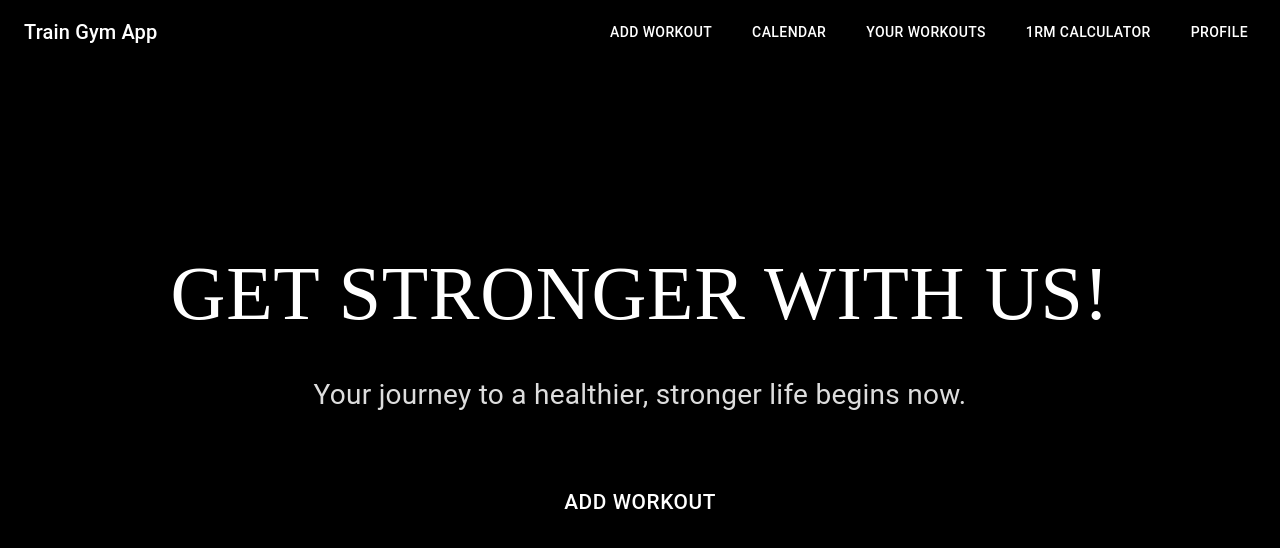
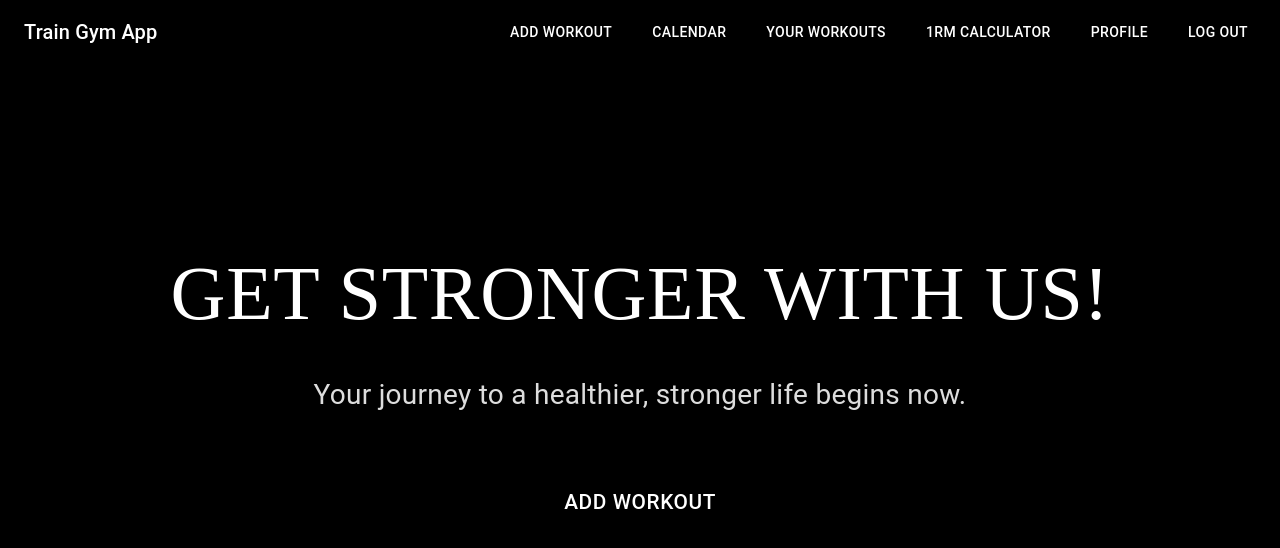
Before and after one commit to konris39/TrainGymAppCalendar, a React (Create React App) app in the folder train-gym-app-calendar-frontend/: page /main in a window 1280 px wide. Shown: the top 548 px of the page. Built offline with nearby package versions, Linux system fonts and the light colour scheme.

Commit message:
feat: managing trainer role and view for trainer

```diff
--- a/train-gym-app-calendar-frontend/src/App.tsx
+++ b/train-gym-app-calendar-frontend/src/App.tsx
@@ -14,6 +14,8 @@ import OneRMCalculatorPage from './pages/OneRMCalculatorPage';
 import ProfilePage from './pages/ProfilPage';
 import AdminGuard from "./AdminGuard";
 import AdminPage from "./pages/AdminPage";
+import TrainerGuard from "./TrainerGuard";
+import TrainerPanelPage from "./pages/TrainerPanelPage";
 
 function App(): JSX.Element {
     return (
@@ -34,6 +36,7 @@ function App(): JSX.Element {
                     <Route path="1rm-calculator" element={<OneRMCalculatorPage />} />
                     <Route path="profile" element={<ProfilePage />} />
                     <Route path="admin" element={<AdminGuard><AdminPage /></AdminGuard>} />
+                    <Route path="trainer-panel" element={<TrainerGuard><TrainerPanelPage /></TrainerGuard>} />
                     <Route path="*" element={<Navigate to="/main" />} />
                 </Route>
 
--- a/train-gym-app-calendar-frontend/src/Layout.tsx
+++ b/train-gym-app-calendar-frontend/src/Layout.tsx
@@ -6,7 +6,13 @@ import { useAuth } from './useAuth';
 const Layout: React.FC = () => {
     const [videoLoaded, setVideoLoaded] = useState(false);
     const navigate = useNavigate();
-    const { user, loading } = useAuth();
+    const { user, loading } = useAuth(); // <--- bez logout
+
+    // Prosta funkcja logout
+    const handleLogout = () => {
+        localStorage.clear();
+        navigate('/login');
+    };
 
     if (loading) {
         return (
@@ -37,6 +43,8 @@ const Layout: React.FC = () => {
 
             <AppBar position="static" sx={{ backgroundColor: '#000' }} elevation={0}>
                 <Toolbar sx={{ justifyContent: 'space-between' }}>
+                    {/* LEWA STRONA */}
+                    <Box sx={{ display: 'flex', alignItems: 'center', gap: 2 }}>
                         <Typography
                             variant="h6"
                             sx={{ color: '#fff', cursor: 'pointer' }}
@@ -44,7 +52,12 @@ const Layout: React.FC = () => {
                         >
                             Train Gym App
                         </Typography>
+                    </Box>
+                    {/* PRAWA STRONA */}
                     <Box sx={{ display: 'flex', gap: 3 }}>
+                        {user?.trainer && (
+                            <Button sx={{ color: '#fff' }} onClick={() => navigate('/trainer-panel')}>Trainer Panel</Button>
+                        )}
                         <Button sx={{ color: '#fff' }} onClick={() => navigate('/add-workout')}>Add Workout</Button>
                         <Button sx={{ color: '#fff' }} onClick={() => navigate('/calendar')}>Calendar</Button>
                         <Button sx={{ color: '#fff' }} onClick={() => navigate('/your-workouts')}>Your Workouts</Button>
@@ -53,6 +66,7 @@ const Layout: React.FC = () => {
                         {user?.admin && (
                             <Button sx={{ color: '#fff' }} onClick={() => navigate('/admin')}>Admin</Button>
                         )}
+                        <Button sx={{ color: '#fff' }} onClick={handleLogout}>LOG OUT</Button>
                     </Box>
                 </Toolbar>
             </AppBar>
--- /dev/null
+++ b/train-gym-app-calendar-frontend/src/TrainerGuard.tsx
@@ -0,0 +1,15 @@
+import React from 'react';
+import { Navigate } from 'react-router-dom';
+import { useAuth } from './useAuth';
+
+const TrainerGuard: React.FC<{ children: React.ReactNode }> = ({ children }) => {
+    const { user, loading } = useAuth();
+
+    if (loading) return null;
+    if (!user) return <Navigate to="/login" replace />;
+    if (!user.trainer) return <Navigate to="/main" replace />;
+
+    return <>{children}</>;
+};
+
+export default TrainerGuard;
```
Lines whose indentation alone changed are shown as unchanged.
